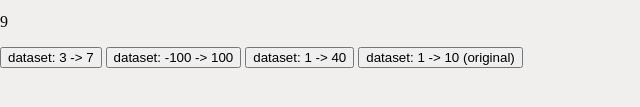
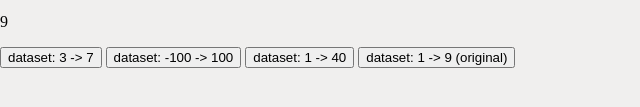
Before and after one commit to patrickmarabeas/ng-Slider.js, a website: page index.html in a window 1280 px wide. Shown: the part 187-294 px from the top of the page, 0-640 px from the left. Drawn offline with nearby package versions, Linux system fonts and the light colour scheme.

Commit message:
Wrong value promised in demo

```diff
--- a/index.html
+++ b/index.html
@@ -24,7 +24,7 @@
   <input type="button" ng-click="changeData()" value="dataset: 3 -> 7">
   <input type="button" ng-click="changeData2()" value="dataset: -100 -> 100">
   <input type="button" ng-click="changeData4()" value="dataset: 1 -> 40">
-  <input type="button" ng-click="changeData3()" value="dataset: 1 -> 10 (original)">
+  <input type="button" ng-click="changeData3()" value="dataset: 1 -> 9 (original)">
 
   <!--<div data-ng-model="slider2" data-slider="range"></div>-->
 
```
